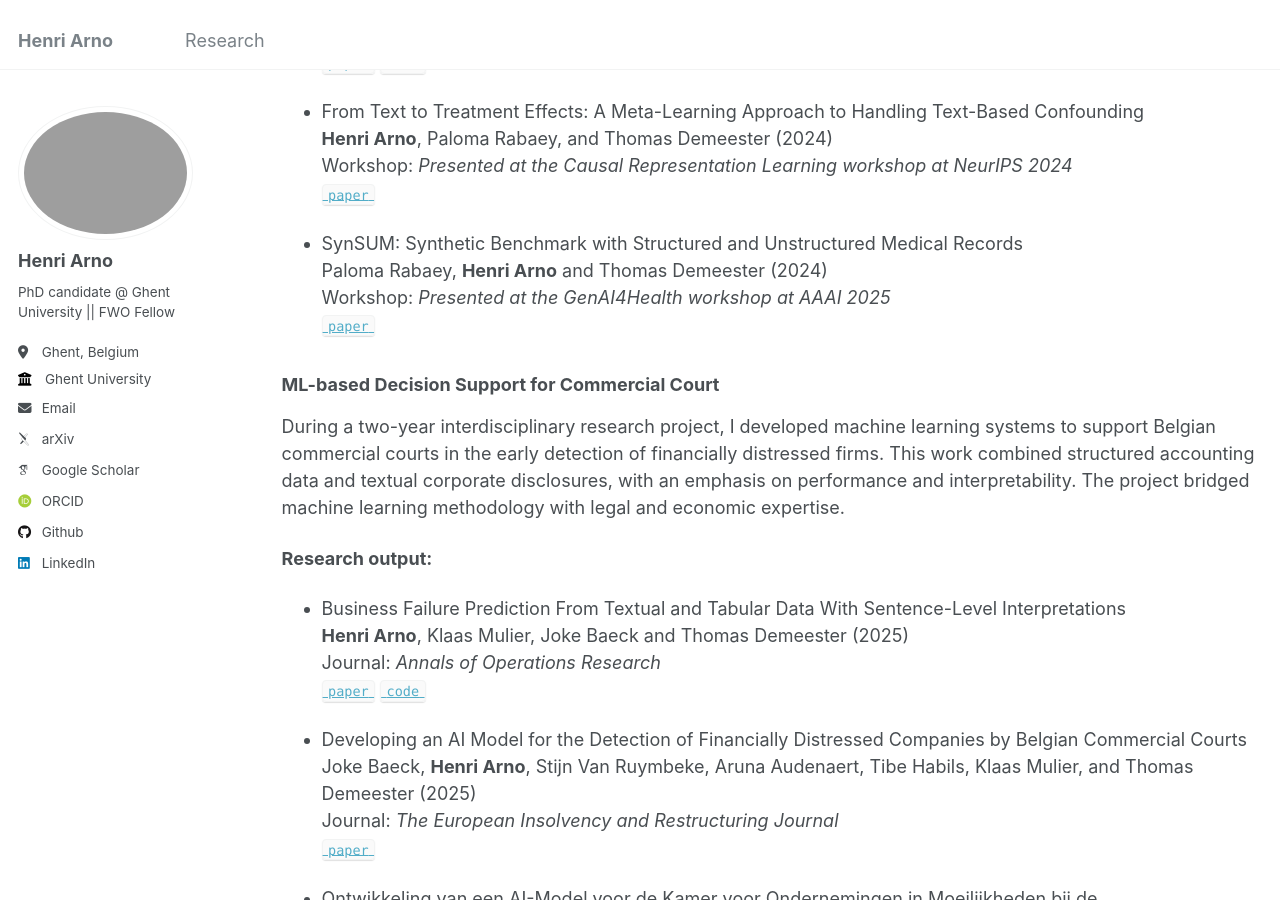
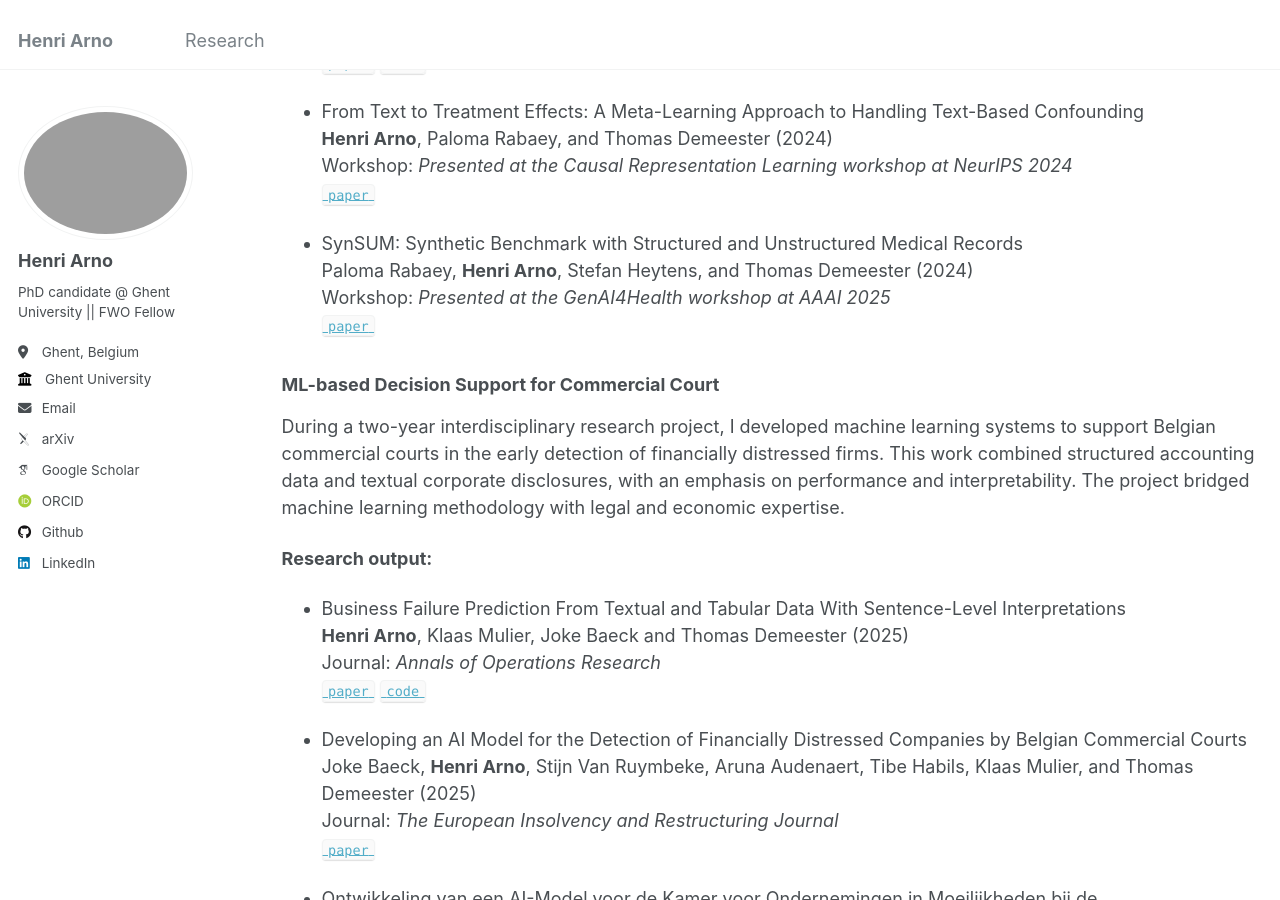
Before and after one commit to HenriArno/HenriArno.github.io, a Jekyll site: the page built from _pages/research.md, in a window 1280 px wide and 900 px high, scrolled down 556 px. Built offline with Jekyll 4.4.1, drawn with Linux system fonts in a browser that asks for light colours; some web fonts are replaced.

Commit message:
Update research.md

```diff
--- a/_pages/research.md
+++ b/_pages/research.md
@@ -24,9 +24,9 @@ Workshop: *Presented at the Causal Representation Learning workshop at NeurIPS 2
 [`paper`](https://arxiv.org/abs/2409.15503v3)
 
 - SynSUM: Synthetic Benchmark with Structured and Unstructured Medical Records
-Paloma Rabaey, **Henri Arno** and Thomas Demeester (2024)
+Paloma Rabaey, **Henri Arno**, Stefan Heytens, and Thomas Demeester (2024)
 Workshop: *Presented at the GenAI4Health workshop at AAAI 2025*
-[`paper`](https://arxiv.org/abs/2409.08936)
+[`paper`](https://arxiv.org/abs/2409.08936v2)
 
 
 
```
